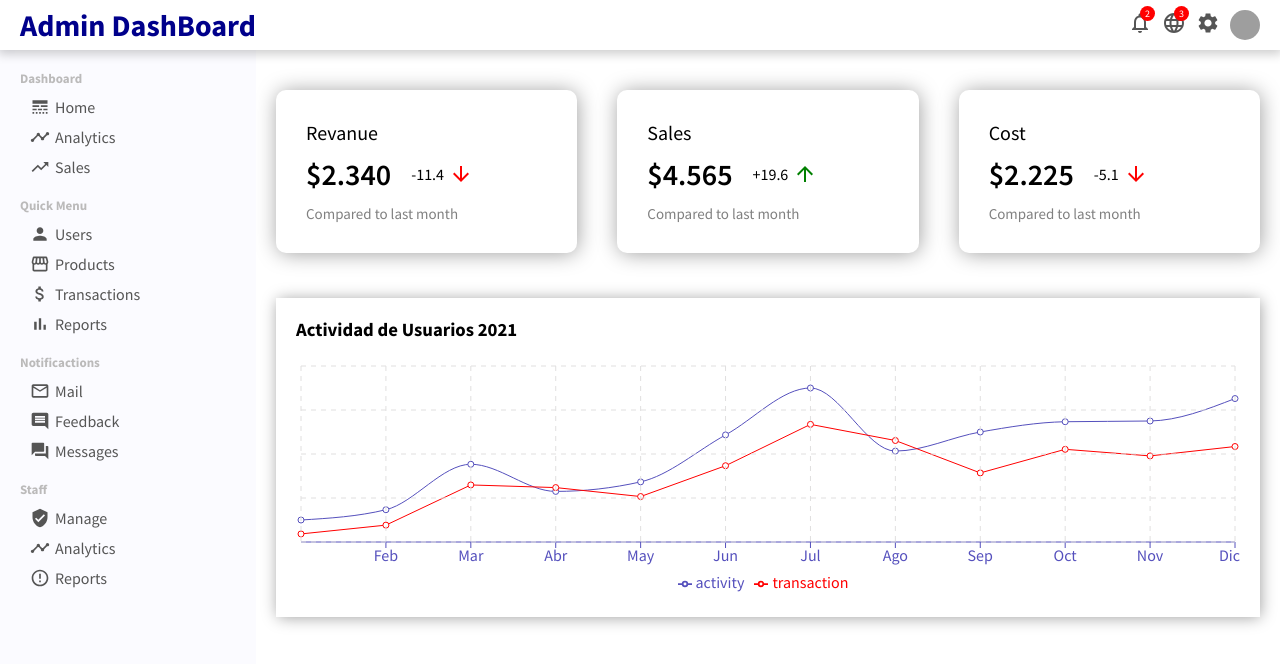
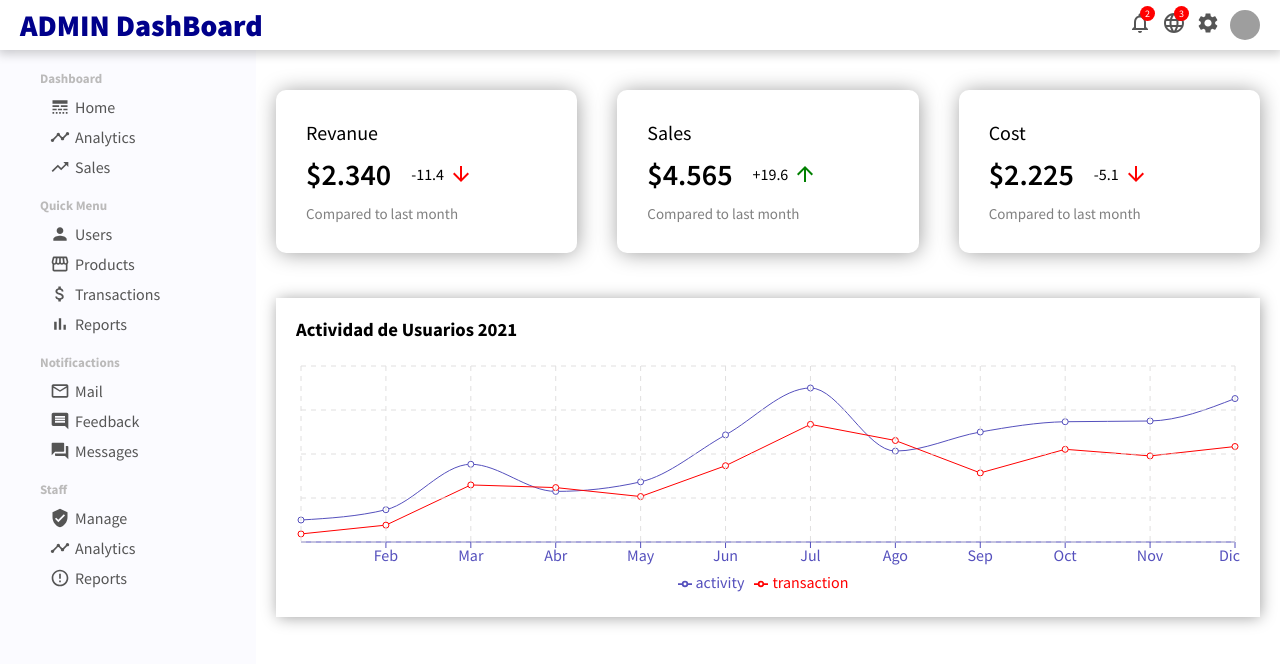
Before and after one commit to jcollante2021/admin.dashboard.app, a React (Create React App) app: page / in a window 1280 px wide. Shown: the top 664 px of the page. Built offline with nearby package versions, Linux system fonts and the light colour scheme; grey boxes are pictures that could not be loaded.

Commit message:
Correcciones

```diff
--- a/src/components/sidebar/sidebar.css
+++ b/src/components/sidebar/sidebar.css
@@ -6,7 +6,7 @@
     background-color: rgb(251, 251, 255);
 }
 .sidebarWrapper{
-    padding: 20px;
+    padding: 20px 0 0 40px;
     color: #555;
 }
 
--- a/src/components/topbar/Topbar.jsx
+++ b/src/components/topbar/Topbar.jsx
@@ -7,7 +7,7 @@ export default function Topbar() {
         <div className='topbar'>
             <div className='topbarWrapper'>
                 <div className="topLeft">
-                    <span className="logo">Admin DashBoard</span>
+                    <span className="logo">ADMIN DashBoard</span>
                 </div>
                 <div className="topRight">
                     <div className="topbarIconContainer">
--- a/src/components/topbar/topbar.css
+++ b/src/components/topbar/topbar.css
@@ -17,7 +17,7 @@
 }
 
 .logo{
-    font-weight: bold;
+    font-weight: 900;
     font-size: 30px;
     color: darkblue;
     cursor: pointer;
```
